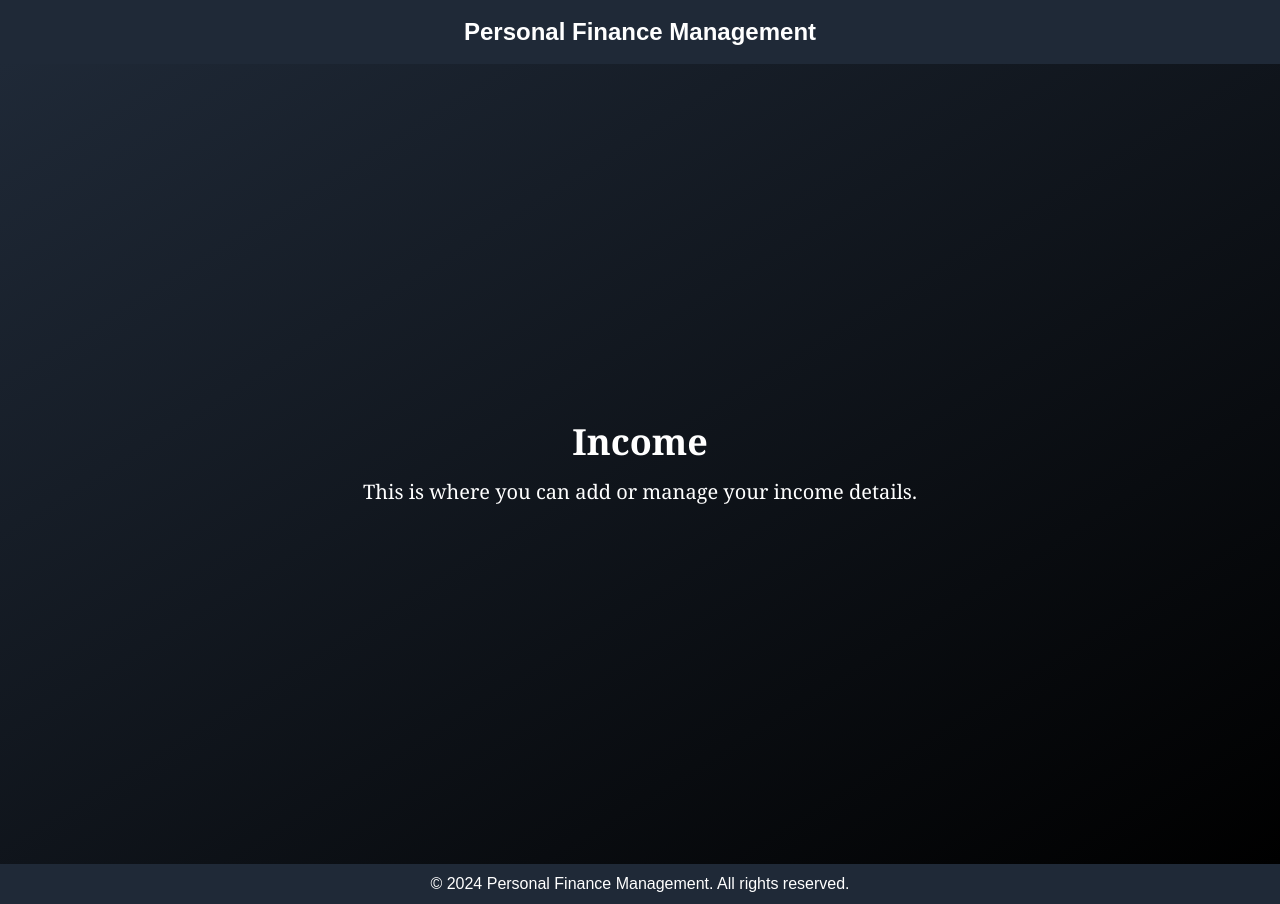
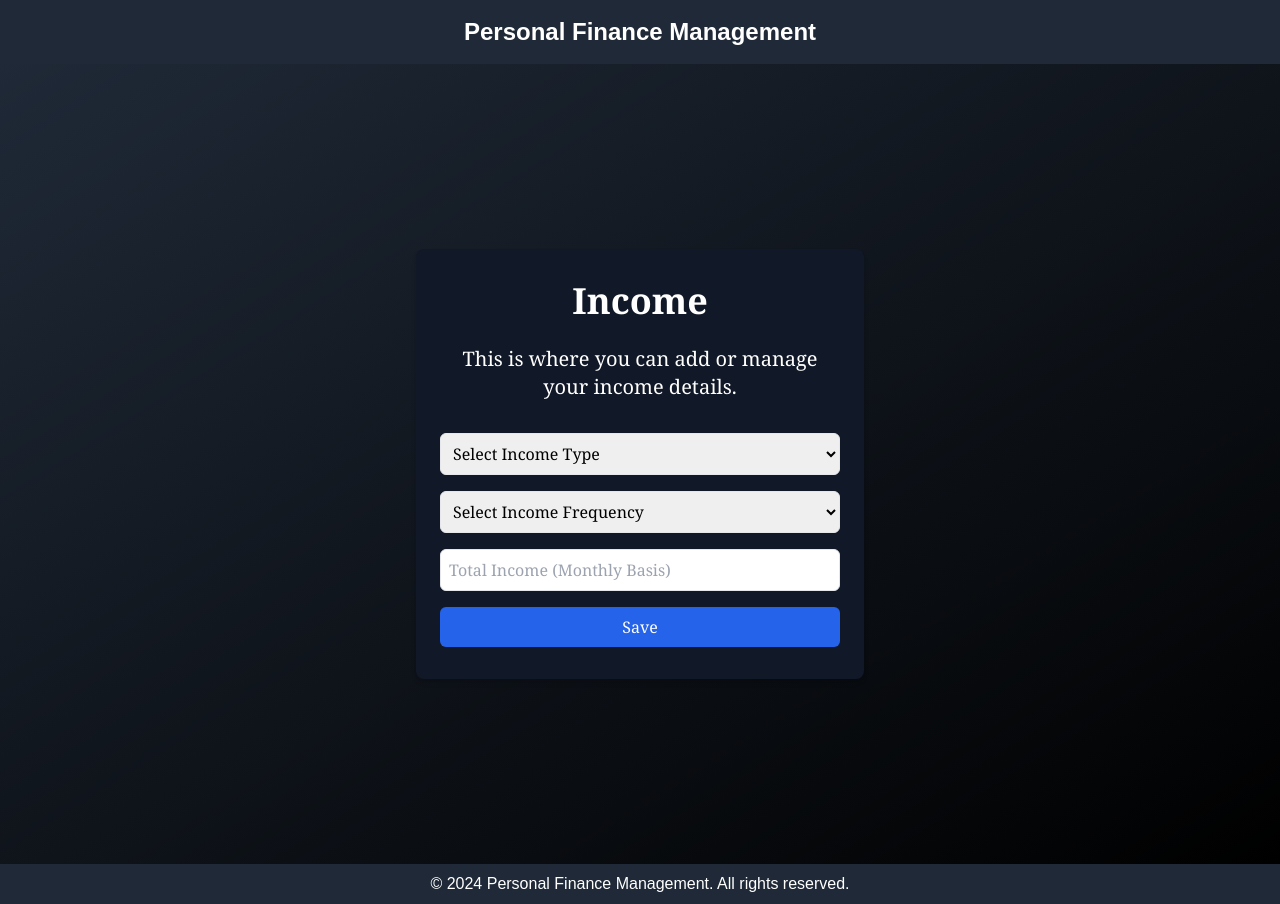
Before and after one commit to gurleensingh01/personal-finance-management, a Next.js app: page /personal-finance-management/main/Income in a window 1280 px wide. Built offline with nearby package versions, Linux system fonts and the light colour scheme; no server answers.

Commit message:
added income

```diff
--- a/app/personal-finance-management/main/Income/page.js
+++ b/app/personal-finance-management/main/Income/page.js
@@ -1,14 +1,129 @@
 "use client";
 
+import { useState } from "react";
+
 export default function IncomePage() {
+  const [incomeType, setIncomeType] = useState("");
+  const [frequency, setFrequency] = useState("");
+  const [income, setIncome] = useState("");
+  const [hoursWorked, setHoursWorked] = useState("");
+  const [hourlyWage, setHourlyWage] = useState("");
+  const [totalIncome, setTotalIncome] = useState("");
+
+  const handleIncomeChange = () => {
+    if (frequency === "yearly") {
+      setTotalIncome((income / 12).toFixed(2));
+    } else if (frequency === "wage") {
+      setTotalIncome((hoursWorked * hourlyWage).toFixed(2));
+    } else {
+      setTotalIncome(income);
+    }
+  };
+
+  const handleSave = () => {
+    if (totalIncome) {
+      alert(`Income type: ${incomeType}, Frequency: ${frequency}, Total Income: $${totalIncome} saved successfully!`);
+      // Here you can add the functionality to save the data to a database or state management.
+    } else {
+      alert("Please complete all fields.");
+    }
+  };
+
   return (
     <div className="flex h-screen bg-gradient-to-br from-gray-800 to-black text-white font-serif">
-      <div className="m-auto text-center">
-        <h1 className="text-4xl font-bold">Income</h1>
-        <p className="text-xl mt-4">
+      <div className="m-auto w-full max-w-md px-6 py-8 bg-gray-900 rounded-lg shadow-md">
+        <h1 className="text-4xl font-bold text-center mb-6">Income</h1>
+        <p className="text-xl text-center mb-8">
           This is where you can add or manage your income details.
         </p>
-        {/* Placeholder for form or details */}
+        <div className="flex flex-col space-y-4">
+          <select
+            value={incomeType}
+            onChange={(e) => setIncomeType(e.target.value)}
+            className="w-full p-2 border rounded-md text-black"
+          >
+            <option value="">Select Income Type</option>
+            <option value="job">Job</option>
+            <option value="business">Business</option>
+            <option value="freelance">Freelance</option>
+            <option value="investment">Investment</option>
+            <option value="other">Other</option>
+          </select>
+
+          <select
+            value={frequency}
+            onChange={(e) => setFrequency(e.target.value)}
+            className="w-full p-2 border rounded-md text-black"
+          >
+            <option value="">Select Income Frequency</option>
+            <option value="monthly">Monthly</option>
+            <option value="yearly">Yearly</option>
+            <option value="wage">Wage</option>
+          </select>
+
+          {frequency === "monthly" && (
+            <input
+              type="number"
+              placeholder="Enter Monthly Income"
+              value={income}
+              onChange={(e) => setIncome(e.target.value)}
+              className="w-full p-2 border rounded-md text-black"
+            />
+          )}
+
+          {frequency === "yearly" && (
+            <input
+              type="number"
+              placeholder="Enter Yearly Income"
+              value={income}
+              onChange={(e) => {
+                setIncome(e.target.value);
+                handleIncomeChange();
+              }}
+              className="w-full p-2 border rounded-md text-black"
+            />
+          )}
+
+          {frequency === "wage" && (
+            <>
+              <input
+                type="number"
+                placeholder="Enter Hours Worked (Monthly)"
+                value={hoursWorked}
+                onChange={(e) => setHoursWorked(e.target.value)}
+                className="w-full p-2 border rounded-md text-black"
+              />
+              <input
+                type="number"
+                placeholder="Enter Hourly Wage"
+                value={hourlyWage}
+                onChange={(e) => setHourlyWage(e.target.value)}
+                className="w-full p-2 border rounded-md text-black"
+              />
+              <button
+                onClick={handleIncomeChange}
+                className="w-full px-4 py-2 bg-green-600 hover:bg-green-700 rounded-md text-white"
+              >
+                Calculate Total Income
+              </button>
+            </>
+          )}
+
+          <input
+            type="text"
+            placeholder="Total Income (Monthly Basis)"
+            value={totalIncome}
+            readOnly
+            className="w-full p-2 border rounded-md text-black"
+          />
+
+          <button
+            onClick={handleSave}
+            className="w-full px-4 py-2 bg-blue-600 hover:bg-blue-700 rounded-md text-white"
+          >
+            Save
+          </button>
+        </div>
       </div>
     </div>
   );
```
